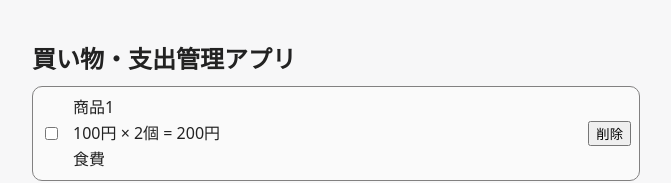
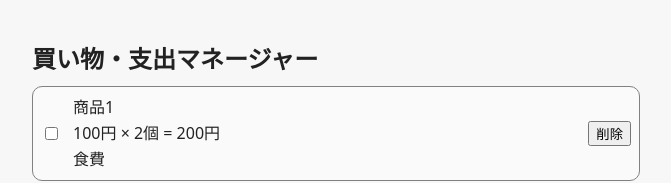
Before and after one commit to af26082-create/kaimono-app, a React (Vite) app: page / in a window 1280 px wide. Shown: the top 183 px of the page, without its empty margins (304-975 px from the left). Built offline with nearby package versions, Linux system fonts and the light colour scheme.

Commit message:
feat: アプリ名を変更 (#2)

```diff
--- a/src/App.tsx
+++ b/src/App.tsx
@@ -60,7 +60,7 @@ function App() {
 
   return (
     <div className="app">
-      <h1>買い物・支出管理アプリ</h1>
+      <h1>買い物・支出マネージャー</h1>
 
       {/* ItemList に4つの props を渡す。
           items        … 表示したい項目の配列
```
